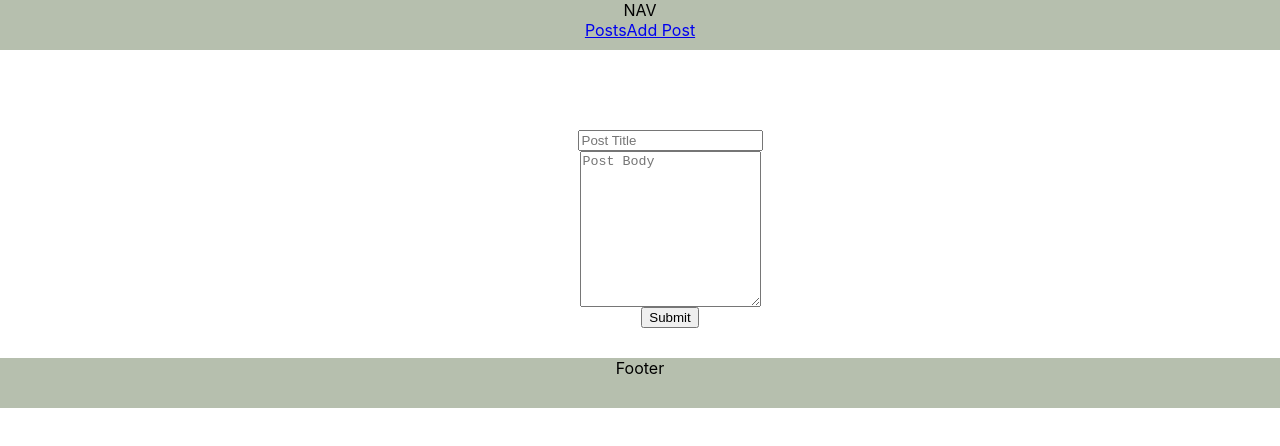
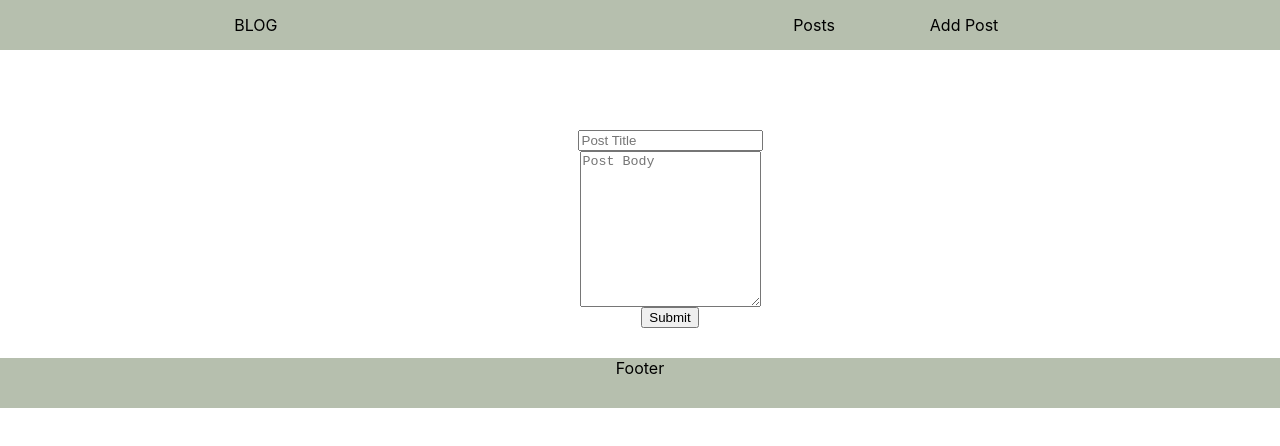
Before and after one commit to timyoo25/blog-app, a React (Create React App) app in the folder client/: page /new in a window 1280 px wide. Shown: the top 446 px of the page. Built offline with nearby package versions, Linux system fonts and the light colour scheme.

Commit message:
update style

```diff
--- a/client/src/components/Nav/Nav.css
+++ b/client/src/components/Nav/Nav.css
@@ -2,8 +2,22 @@
   background-color: rgba(130, 145, 116, 0.582);
   width: 100%;
   height: 50%;
+  display: flex;
+  justify-content: space-around;
+  align-items: center;
 }
-
+.links {
+  display: flex;
+  justify-content: space-around;
+  align-items: center;
+  width: 300px;
+  height: 100px;
+}
 nav {
   height: 100px;
 }
+
+.link {
+  text-decoration: none;
+  color: black;
+}
--- a/client/src/components/Nav/Nav.jsx
+++ b/client/src/components/Nav/Nav.jsx
@@ -5,7 +5,7 @@ const Nav = () => {
   return (
     <nav>
       <div className="nav">
-        NAV
+       BLOG
 
         <div className="links">
           <NavLink className="link" to="/">
--- a/client/src/screens/PostEdit/PostEdit.css
+++ b/client/src/screens/PostEdit/PostEdit.css
@@ -0,0 +1,10 @@
+.post-edit {
+  display: flex;
+  flex-direction: column;
+  justify-content: space-around;
+  align-items: center;
+  height: 200px;
+  width: 100%;
+  margin: 20px;
+  padding: 10px;
+}
--- a/client/src/screens/PostEdit/PostEdit.jsx
+++ b/client/src/screens/PostEdit/PostEdit.jsx
@@ -3,6 +3,7 @@ import { useState, useEffect } from "react";
 import { useParams, Redirect } from "react-router-dom";
 import { getPost, updatePost } from "../../services/posts";
 import Layout from '../../components/Layout/Layout'
+import "./PostEdit.css"
 
 export default function PostEdit(props) {
   const { id } = useParams();
@@ -44,27 +45,29 @@ export default function PostEdit(props) {
 
   return (
     <Layout>
-    <div className="post-edit">
       <div>
-        <form onSubmit={handleSubmit}>
+        <form className="post-edit" onSubmit={handleSubmit}>
           <input
             className="edit-name"
             name="name"
             value={post.name}
             onChange={(e) => handleChange(e)}
           />
-          <input
-            className="edit-comment"
-            name="comment"
-            value={post.comment}
-            onChange={(e) => handleChange(e)}
-          />
+          <br />
+          <textarea
+          className="comment-edit"
+          rows={10}
+          placeholder="post body"
+          value={post.comment}
+          name="comment"
+          onChange={(e) => handleChange(e)}
+        />
           <button type="submit" className="submit-button">
             Save
           </button>
         </form>
       </div>
-    </div>
+
     </Layout>
   )
 
```
